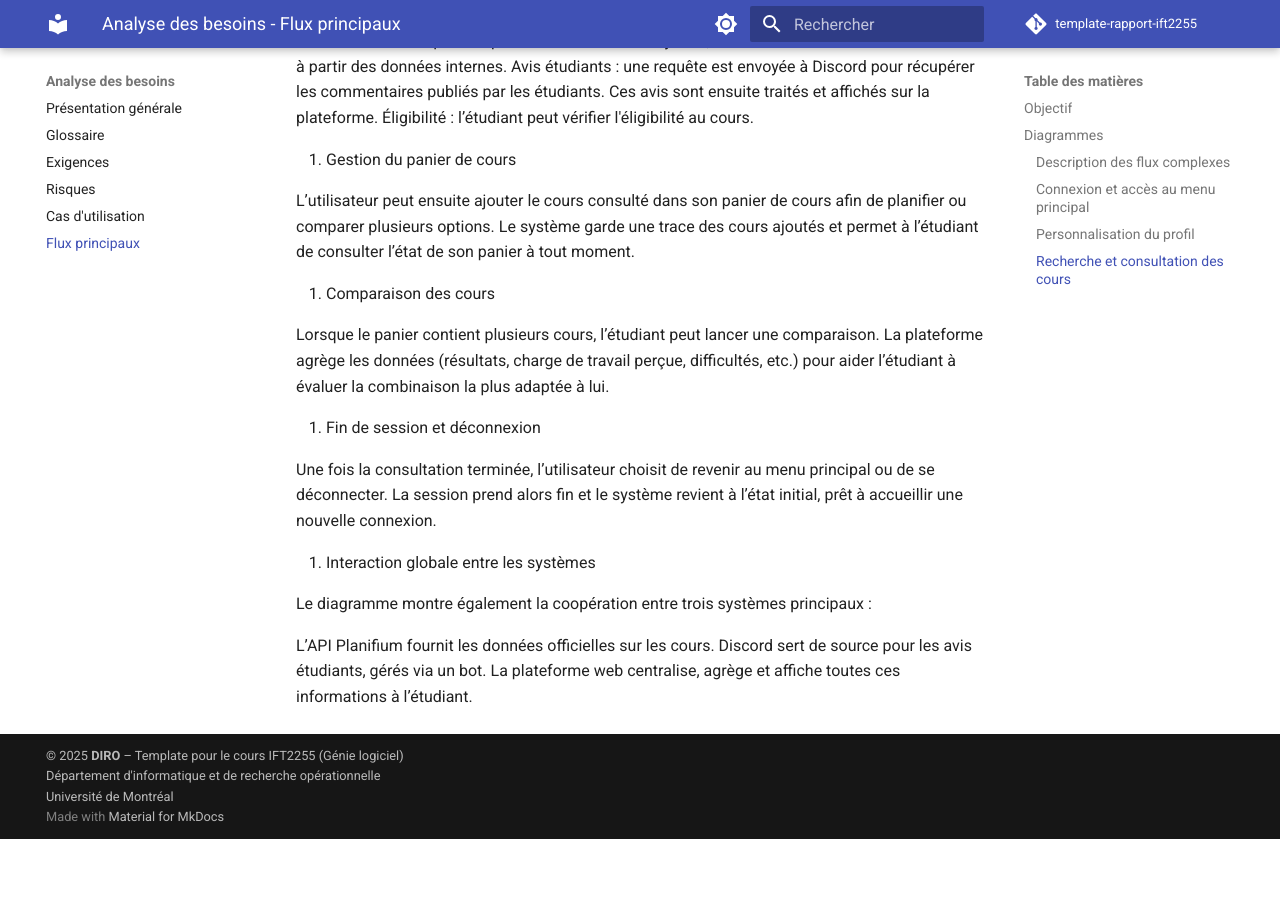
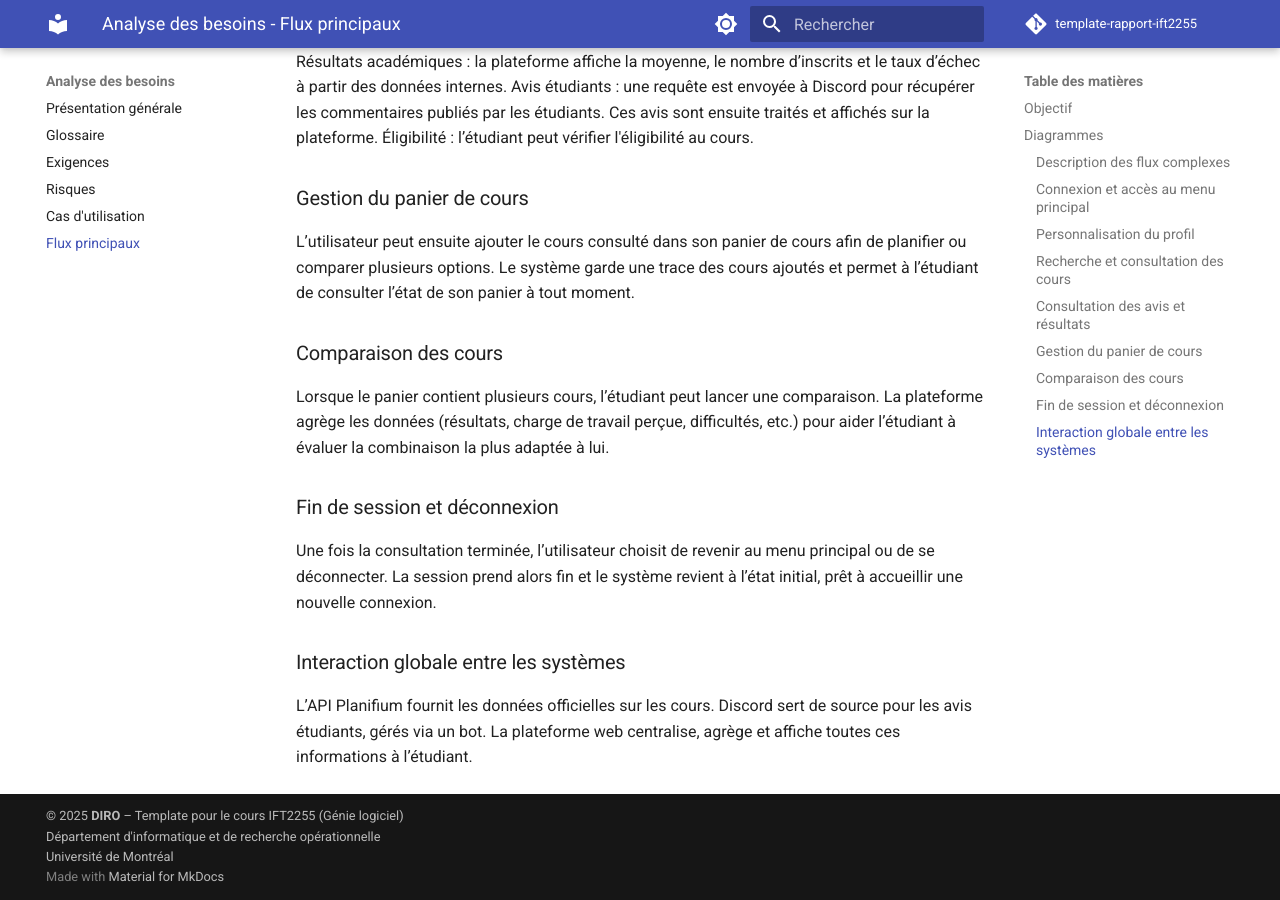
Before and after one commit to jujutheriault/IFT2255_Devoir1, an MkDocs documentation site: the page built from docs/besoins/flux-principaux.md, in a window 1280 px wide and 900 px high, scrolled down 1339 px. Built offline with MkDocs 1.6.1 and Material for MkDocs 9.7.7, drawn with Linux system fonts in a browser that asks for light colours; comment, search, counter and statistics services are not loaded; before the commit the page ends 2178 px from its top, so only the background shows below that.

Commit message:
Update flux-principaux.md

```diff
--- a/docs/besoins/flux-principaux.md
+++ b/docs/besoins/flux-principaux.md
@@ -35,24 +35,22 @@ Résultats académiques : la plateforme affiche la moyenne, le nombre d’inscri
 Avis étudiants : une requête est envoyée à Discord pour récupérer les commentaires publiés par les étudiants. Ces avis sont ensuite traités et affichés sur la plateforme.
 Éligibilité : l’étudiant peut vérifier l'éligibilité au cours.
 
-5. Gestion du panier de cours
+### Gestion du panier de cours
 
 L’utilisateur peut ensuite ajouter le cours consulté dans son panier de cours afin de planifier ou comparer plusieurs options.
 Le système garde une trace des cours ajoutés et permet à l’étudiant de consulter l’état de son panier à tout moment.
 
-6. Comparaison des cours
+### Comparaison des cours
 
 Lorsque le panier contient plusieurs cours, l’étudiant peut lancer une comparaison.
 La plateforme agrège les données (résultats, charge de travail perçue, difficultés, etc.) pour aider l’étudiant à évaluer la combinaison la plus adaptée à lui.
 
-7. Fin de session et déconnexion
+### Fin de session et déconnexion
 
 Une fois la consultation terminée, l’utilisateur choisit de revenir au menu principal ou de se déconnecter.
 La session prend alors fin et le système revient à l’état initial, prêt à accueillir une nouvelle connexion.
 
-8. Interaction globale entre les systèmes
-
-Le diagramme montre également la coopération entre trois systèmes principaux :
+### Interaction globale entre les systèmes
 
 L’API Planifium fournit les données officielles sur les cours.
 Discord sert de source pour les avis étudiants, gérés via un bot.
```
Also changed, not shown: other parts of docs/besoins/flux-principaux.md (+1 -1 lines).
